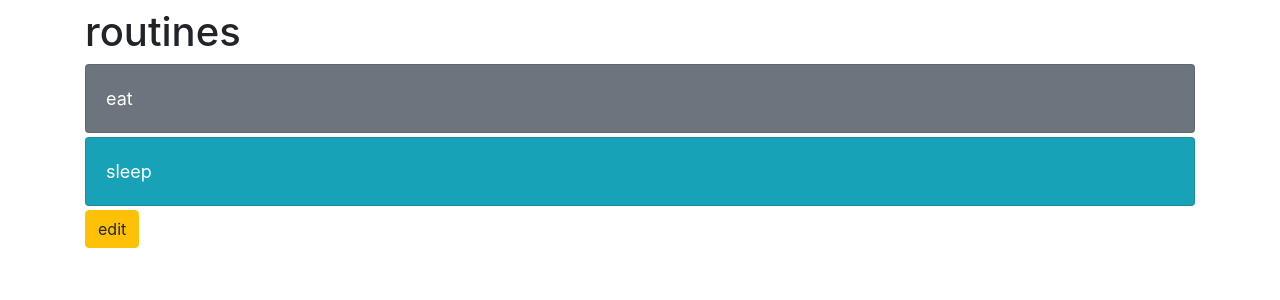
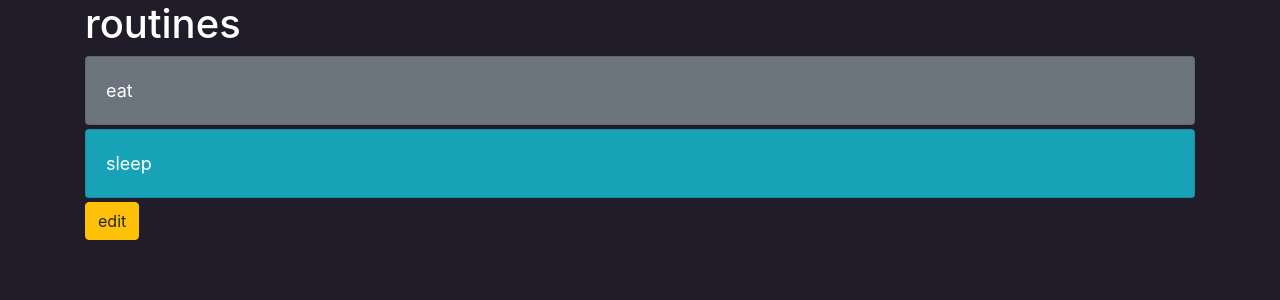
Before and after one commit to juissi999/routines, a Svelte app: page / in a window 1280 px wide. Shown: the top 300 px of the page. Built offline with nearby package versions, Linux system fonts and the light colour scheme.

Commit message:
Update styles

```diff
--- a/public/global.css
+++ b/public/global.css
@@ -1,63 +1,4 @@
-html, body {
-	position: relative;
-	width: 100%;
-	height: 100%;
+html,
+body {
+  background-color: #201c29 !important;
 }
-
-body {
-	color: #333;
-	margin: 0;
-	padding: 8px;
-	box-sizing: border-box;
-	font-family: -apple-system, BlinkMacSystemFont, "Segoe UI", Roboto, Oxygen-Sans, Ubuntu, Cantarell, "Helvetica Neue", sans-serif;
-}
-
-a {
-	color: rgb(0,100,200);
-	text-decoration: none;
-}
-
-a:hover {
-	text-decoration: underline;
-}
-
-a:visited {
-	color: rgb(0,80,160);
-}
-
-label {
-	display: block;
-}
-
-input, button, select, textarea {
-	font-family: inherit;
-	font-size: inherit;
-	-webkit-padding: 0.4em 0;
-	padding: 0.4em;
-	margin: 0 0 0.5em 0;
-	box-sizing: border-box;
-	border: 1px solid #ccc;
-	border-radius: 2px;
-}
-
-input:disabled {
-	color: #ccc;
-}
-
-button {
-	color: #333;
-	background-color: #f4f4f4;
-	outline: none;
-}
-
-button:disabled {
-	color: #999;
-}
-
-button:not(:disabled):active {
-	background-color: #ddd;
-}
-
-button:focus {
-	border-color: #666;
-}
--- a/src/App.svelte
+++ b/src/App.svelte
@@ -29,7 +29,7 @@
 <div class="container">
   <div class="row">
     <div class="col">
-      <h1>routines</h1>
+      <h1 class="text-white">routines</h1>
       {#each routinelist as routine, index}
         <Routine
           {editMode}
```
